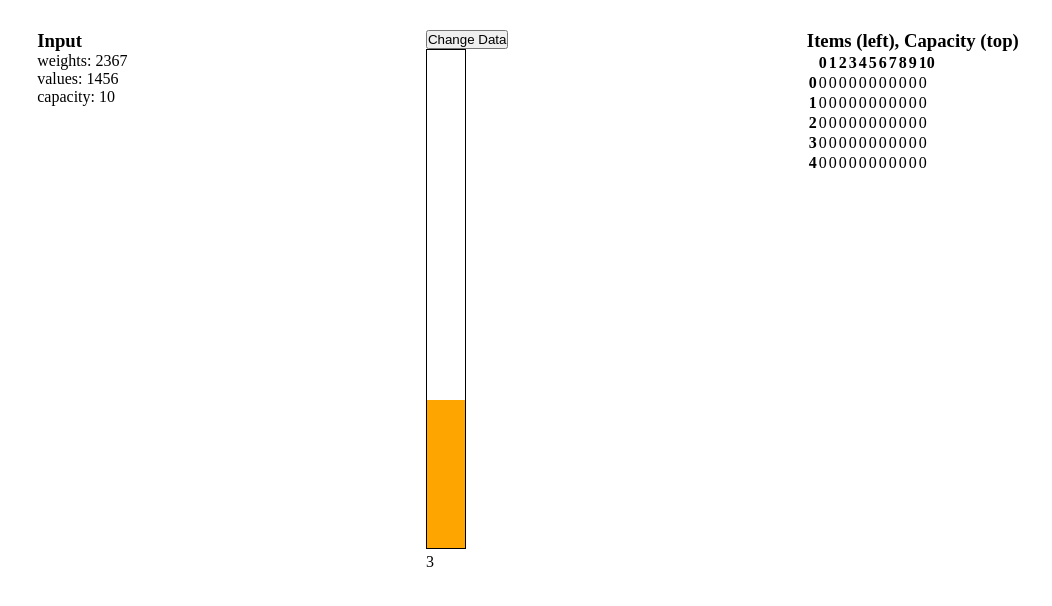
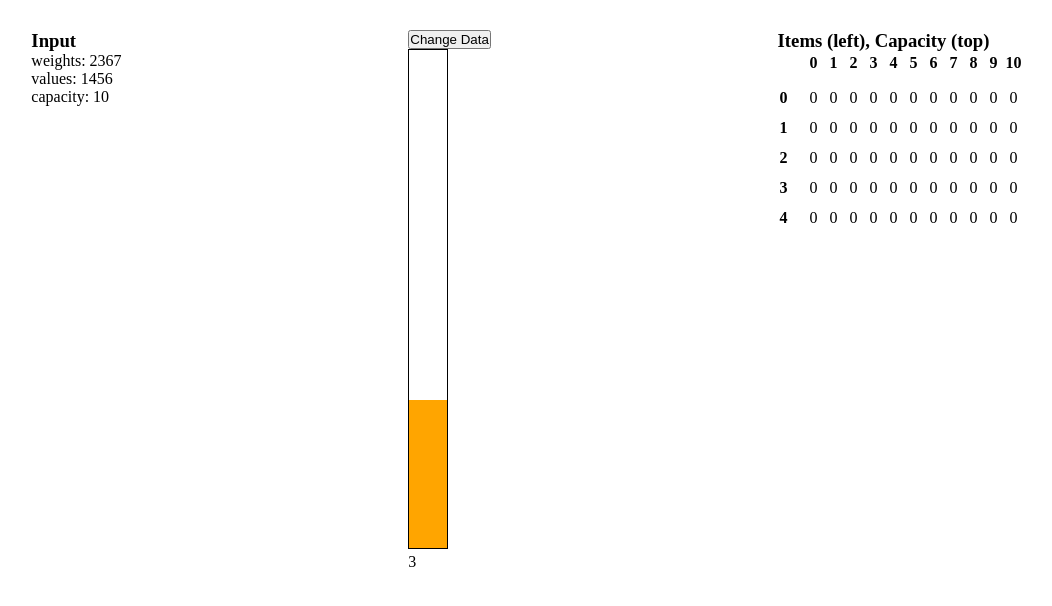
Before and after one commit to rose-paul/DP_vizualization, a React app: page / in a window 1280 px wide. Shown: the top 606 px of the page, without its empty margins (112-1164 px from the left). Built offline with nearby package versions, Linux system fonts and the light colour scheme.

Commit message:
center data values in table

```diff
--- a/css/index.css
+++ b/css/index.css
@@ -9,3 +9,18 @@
     justify-content: space-around;
     padding-top: 30px;
 }
+
+/* table */
+
+.vertical-header {
+    padding-right: 15px;
+}
+
+.horizontal-header {
+    padding-bottom: 10px;
+}
+
+td {
+    padding: 5px;
+    text-align: center;
+}
--- a/src/dpTable.js
+++ b/src/dpTable.js
@@ -9,9 +9,9 @@ const DynamicProgrammingTable = ({ numRows, numCols }) => {
             <table>
               <thead>
                   <tr>
-                      <th></th>
+                      <th className="dummy-header"></th>
                 {dpTable[0].map((_, i) => (
-                  <th>{i}</th>
+                  <th className="horizontal-header">{i}</th>
                 ))}
                   </tr>
               </thead>
@@ -19,9 +19,9 @@ const DynamicProgrammingTable = ({ numRows, numCols }) => {
                 {dpTable.map( (row, idx) => {
                   return (
                     <tr>
-                      <th>{idx}</th>
+                      <th className="vertical-header">{idx}</th>
                       {
-                          row.map(val => <td>{val}</td>)
+                          row.map(val => <td className="data-point">{val}</td>)
                       }
                     </tr>
                   );
```
Also changed, not shown: 1 other file (tests, documents, lock files or other folders).
